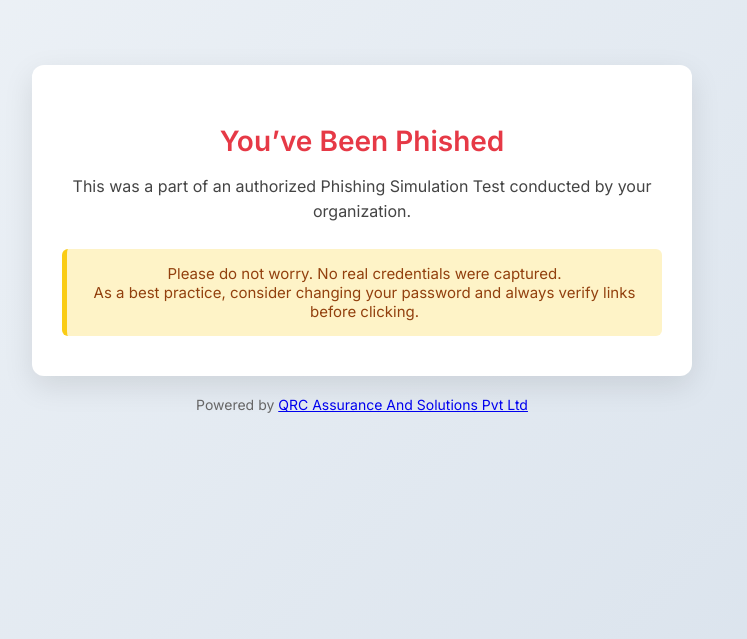
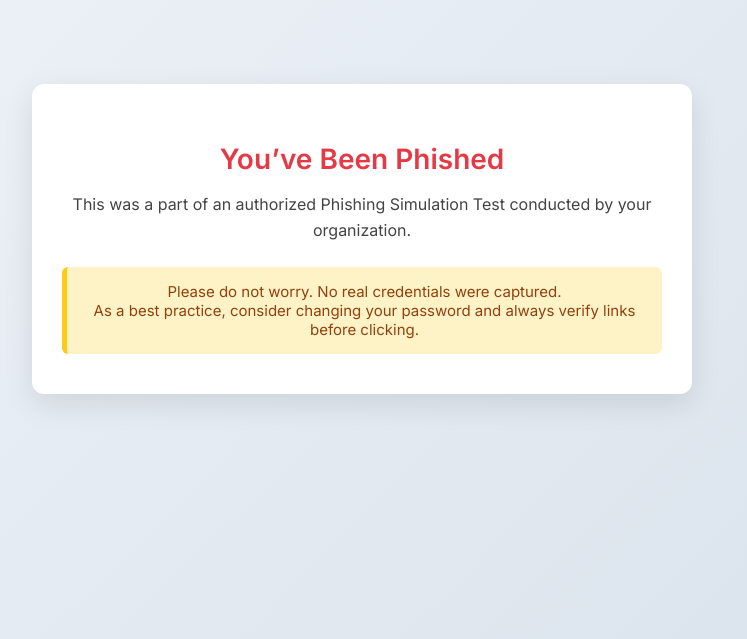
Before and after one commit to qrcsolutionz/awareness, a plain HTML site: page index.html in a window 1280 px wide. Shown: the part 161-800 px from the top of the page, without its empty margins (278-1025 px from the left). Drawn offline with Linux system fonts and the light colour scheme.

Commit message:
Update index.html

```diff
--- a/index.html
+++ b/index.html
@@ -65,6 +65,6 @@
       As a best practice, consider changing your password and always verify links before clicking.
     </div>
   </div>
-  <div class="footer">Powered by <a href="https://www.qrcsolutionz.com/">QRC Assurance And Solutions Pvt Ltd<a></div>
+
 </body>
 </html>
```
